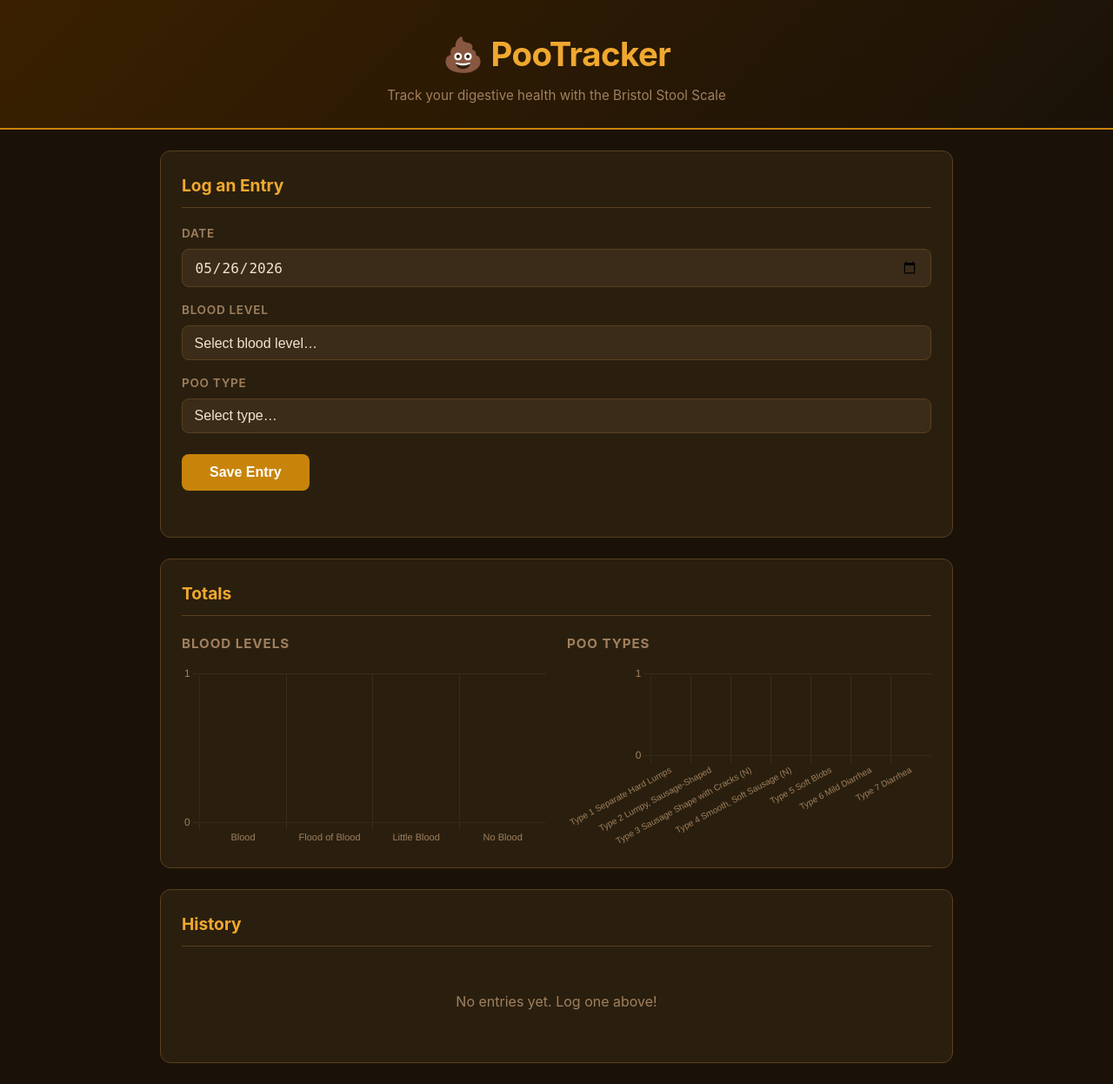
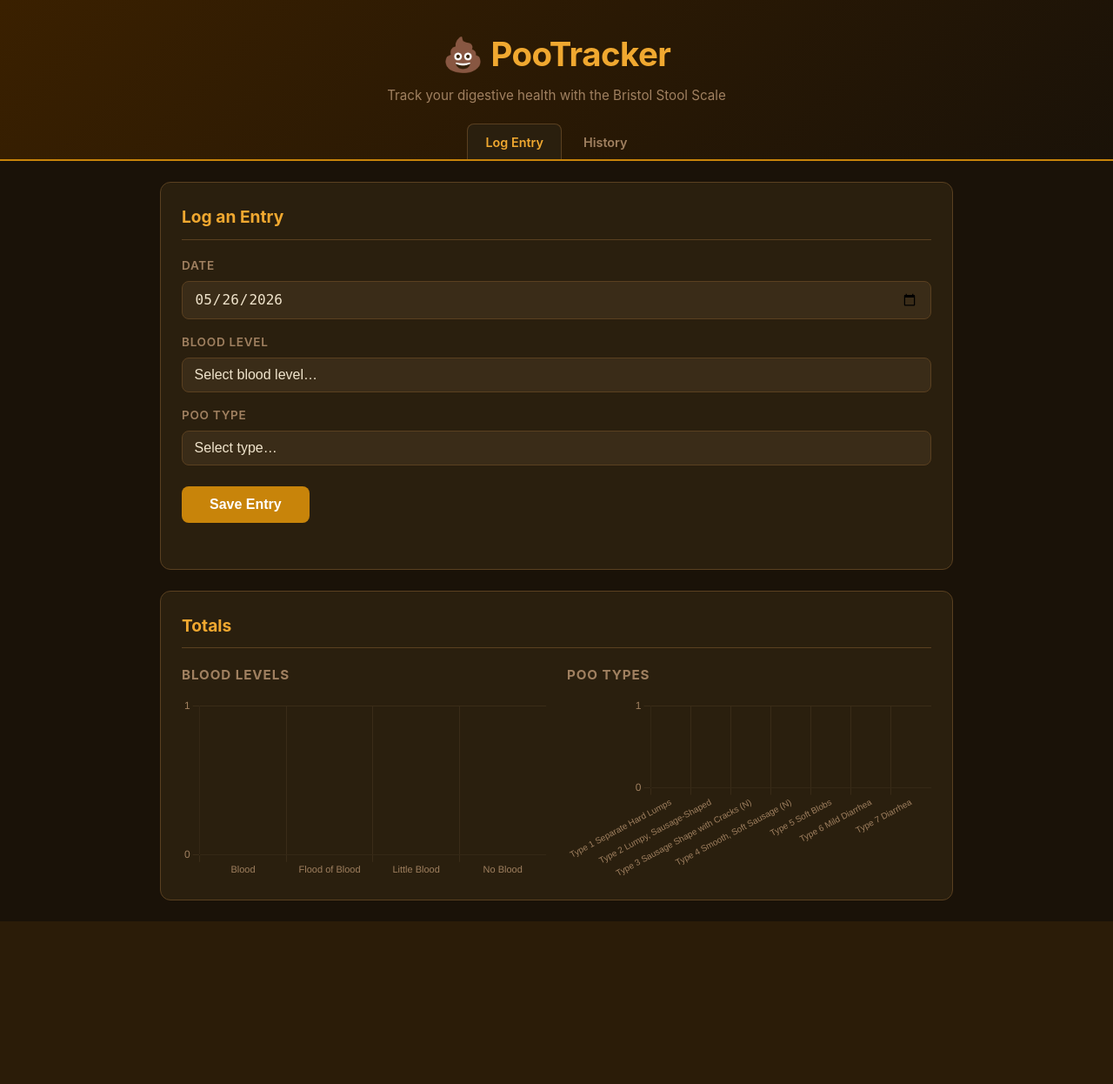
Before and after one commit to allensell/PooTracker, a Flask app: page / in a window 1280 px wide. Shown: the whole page at 87% size. After the commit the page ends 1059 px from the top, so only its background shows below. Run offline with Flask 3, Linux system fonts and the light colour scheme; data that the repository does not hold is empty.

Commit message:
Move history to its own page
Add /history route and history.html with dedicated history.js.
Remove history table from index page and add tab-style nav to both
pages. Entry count shown in history page heading.

Co-Authored-By: Claude Sonnet 4.6 <noreply@anthropic.com>

```diff
--- a/app.py
+++ b/app.py
@@ -34,6 +34,11 @@ def save_data(data):
 @app.route("/")
 def index():
     return render_template("index.html", blood_options=BLOOD_OPTIONS, poo_types=POO_TYPES)
+
+
+@app.route("/history")
+def history():
+    return render_template("history.html")
 
 
 @app.route("/api/entry", methods=["POST"])
--- a/static/app.js
+++ b/static/app.js
@@ -18,25 +18,8 @@ const TYPE_COLORS = [
   "rgba(140, 90, 50, 0.85)",
 ];
 
-function bloodBadgeClass(blood) {
-  if (blood === "No Blood")       return "badge badge-no-blood";
-  if (blood === "Little Blood")   return "badge badge-little";
-  if (blood === "Blood")          return "badge badge-blood";
-  if (blood === "Flood of Blood") return "badge badge-flood";
-  return "badge";
-}
-
-function shortType(type) {
-  return type.replace(/^Type \d+ - /, "");
-}
-
 async function fetchStats() {
   const res = await fetch("/api/stats");
-  return res.json();
-}
-
-async function fetchEntries() {
-  const res = await fetch("/api/data");
   return res.json();
 }
 
@@ -100,47 +83,10 @@ function renderTypeChart(stats) {
   });
 }
 
-function renderEntries(entries) {
-  const container = document.getElementById("entries-container");
-  if (!entries.length) {
-    container.innerHTML = '<p class="empty-state">No entries yet. Log one above!</p>';
-    return;
-  }
-
-  const rows = entries.map(e => `
-    <tr>
-      <td>${e.date}</td>
-      <td><span class="${bloodBadgeClass(e.blood)}">${e.blood}</span></td>
-      <td>${e.poo_type}</td>
-      <td><button class="btn-delete" onclick="deleteEntry(${e.id})">Delete</button></td>
-    </tr>
-  `).join("");
-
-  container.innerHTML = `
-    <table>
-      <thead>
-        <tr>
-          <th>Date</th>
-          <th>Blood</th>
-          <th>Type</th>
-          <th></th>
-        </tr>
-      </thead>
-      <tbody>${rows}</tbody>
-    </table>
-  `;
-}
-
-async function deleteEntry(id) {
-  await fetch(`/api/entry/${id}`, { method: "DELETE" });
-  await refresh();
-}
-
 async function refresh() {
-  const [stats, entries] = await Promise.all([fetchStats(), fetchEntries()]);
+  const stats = await fetchStats();
   renderBloodChart(stats);
   renderTypeChart(stats);
-  renderEntries(entries);
 }
 
 document.getElementById("entry-form").addEventListener("submit", async (e) => {
--- a/static/style.css
+++ b/static/style.css
@@ -25,7 +25,7 @@ body {
 header {
   background: linear-gradient(135deg, #3a2000, #1a1208);
   border-bottom: 2px solid var(--accent);
-  padding: 2rem 1.5rem 1.5rem;
+  padding: 2rem 1.5rem 0;
   text-align: center;
 }
 
@@ -40,6 +40,46 @@ header h1 {
   margin-top: 0.3rem;
   font-size: 0.95rem;
 }
+
+nav {
+  display: flex;
+  justify-content: center;
+  gap: 0.25rem;
+  margin-top: 1.2rem;
+}
+
+.nav-link {
+  color: var(--text-muted);
+  text-decoration: none;
+  font-size: 0.9rem;
+  font-weight: 600;
+  padding: 0.55rem 1.25rem;
+  border-radius: 8px 8px 0 0;
+  border: 1px solid transparent;
+  border-bottom: none;
+  transition: color 0.15s, background 0.15s;
+}
+
+.nav-link:hover { color: var(--text); background: var(--surface2); }
+
+.nav-link.active {
+  color: var(--accent-light);
+  background: var(--surface);
+  border-color: var(--border);
+}
+
+.entry-count {
+  font-size: 0.85rem;
+  font-weight: 400;
+  color: var(--text-muted);
+}
+
+.link {
+  color: var(--accent-light);
+  text-decoration: none;
+}
+
+.link:hover { text-decoration: underline; }
 
 main {
   max-width: 960px;
--- a/templates/index.html
+++ b/templates/index.html
@@ -11,6 +11,10 @@
   <header>
     <h1>💩 PooTracker</h1>
     <p class="subtitle">Track your digestive health with the Bristol Stool Scale</p>
+    <nav>
+      <a href="/" class="nav-link active">Log Entry</a>
+      <a href="/history" class="nav-link">History</a>
+    </nav>
   </header>
 
   <main>
@@ -63,13 +67,6 @@
       </div>
     </section>
 
-    <!-- Recent Entries -->
-    <section class="card" id="history-section">
-      <h2>History</h2>
-      <div id="entries-container">
-        <p class="empty-state">No entries yet. Log one above!</p>
-      </div>
-    </section>
   </main>
 
   <script src="/static/app.js"></script>
```
Also changed, not shown: static/history.js (added, +51 -0 lines), templates/history.html (added, +30 -0 lines).
